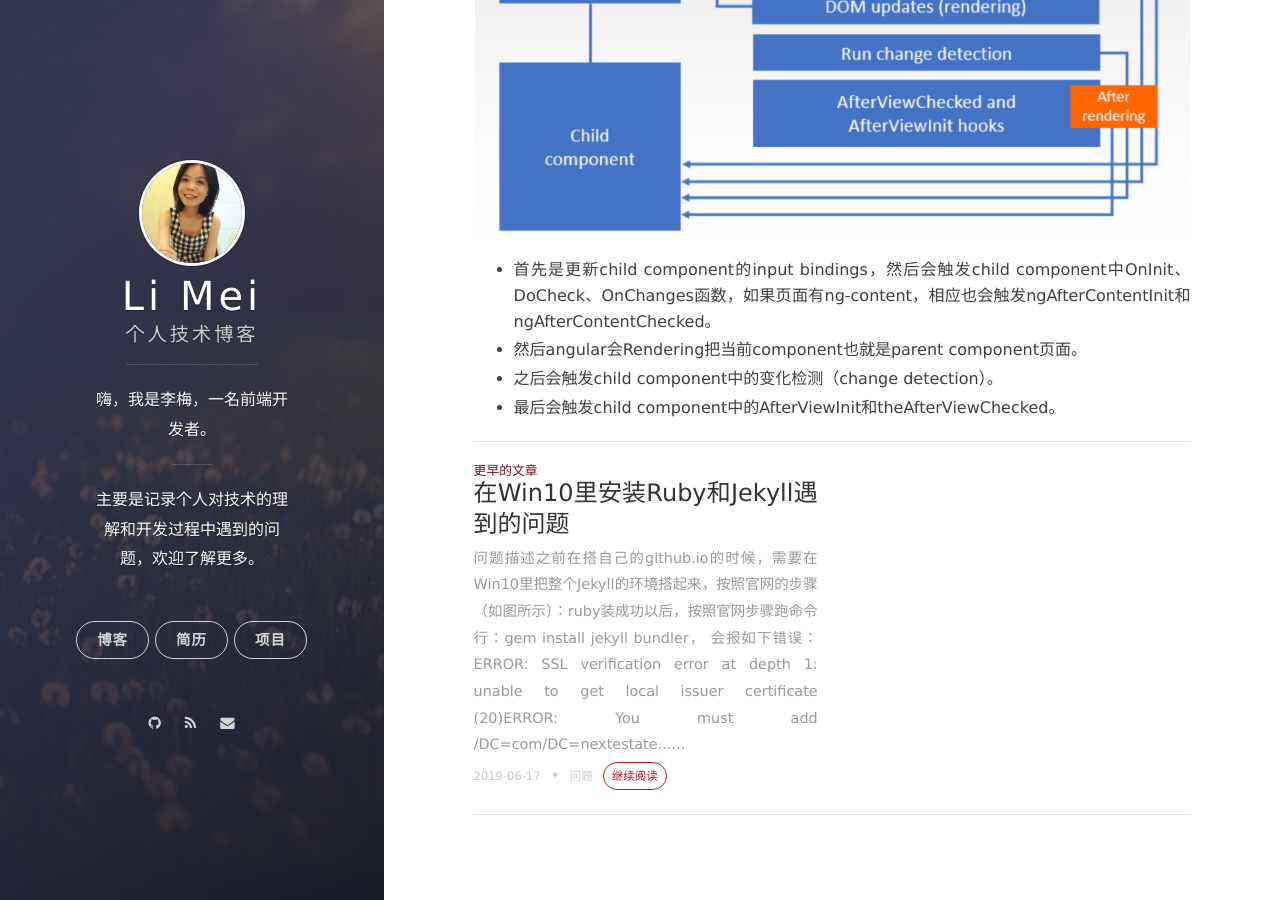
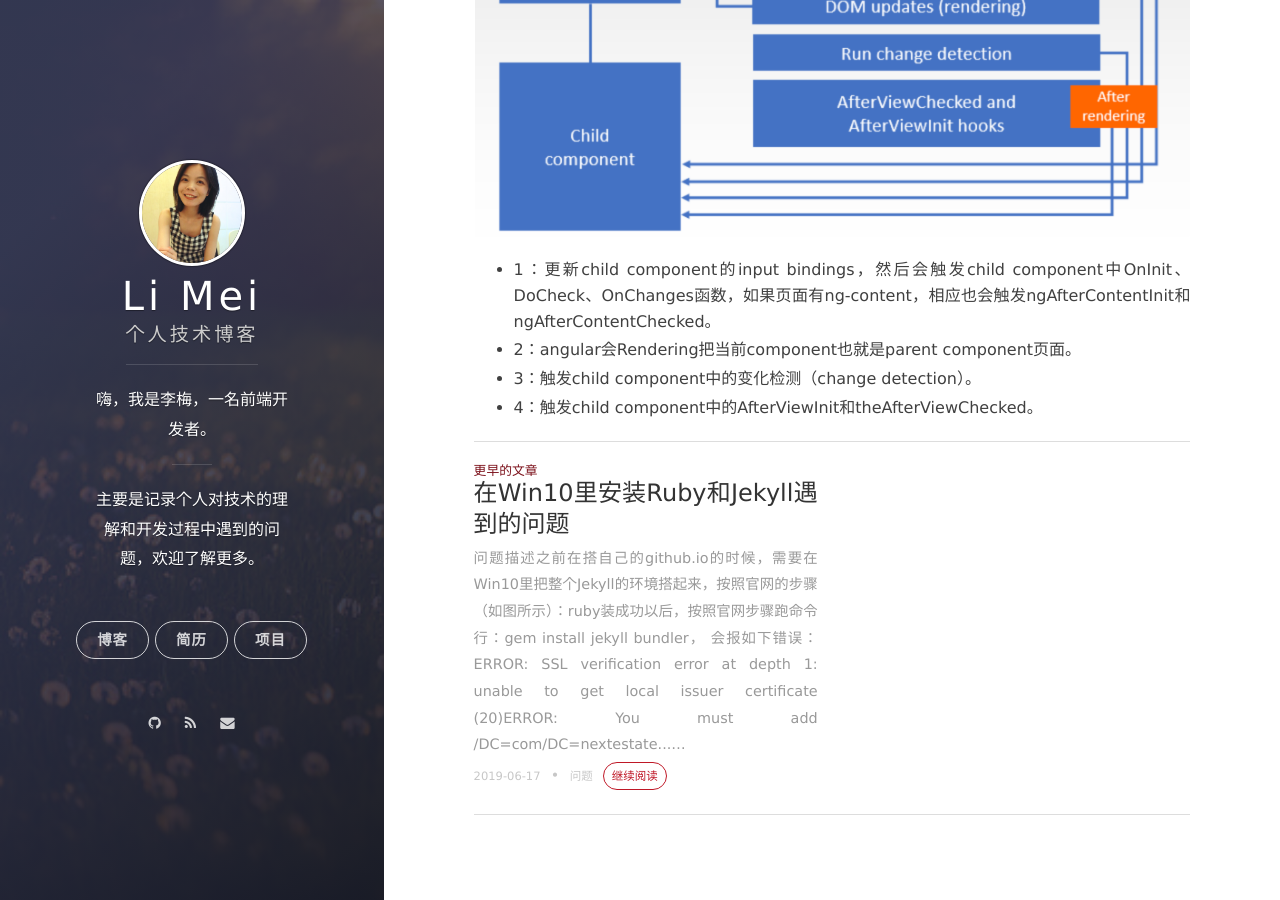
Before and after one commit to LiMeii/LiMeii.github.io, a Jekyll site: the page built from _posts/2019-06-21-angular-unidirectional-data-flow.md, in a window 1280 px wide and 900 px high, scrolled down 4670 px. Built offline with Jekyll 4.4.1, drawn with Linux system fonts in a browser that asks for light colours; nearby versions of some CDN libraries.

Commit message:
update unidirectional data flow post

```diff
--- a/_posts/2019-06-21-angular-unidirectional-data-flow.md
+++ b/_posts/2019-06-21-angular-unidirectional-data-flow.md
@@ -49,7 +49,7 @@
 
 **那为什么在ngAfterViewInit和ngAfterViewChecked会报错，而且其他几个钩子函数里不报错呢？**我们来调试一下他的core.js源代码，具体调试方法如下：
 
-![angular-unidirectional-data-flow](https://limeii.github.io/assets/images/posts/angular/angular-unidirectional-data-flow6.gif){:height="100%" width="100%"}
+![angular-unidirectional-data-flow](https://limeii.github.io/assets/images/posts/angular/angular-unidirectional-data-flow06.gif){:height="100%" width="100%"}
 
 把checkAndUpdateView方法简化一下：
 
@@ -80,7 +80,7 @@
 最后来总结一下，在angular中低层级的component向上一层级触发检测机制的时候具体流程：
 ![angular-unidirectional-data-flow](https://limeii.github.io/assets/images/posts/angular/angular-unidirectional-data-flow7.png){:height="100%" width="100%"}
 
-- 首先是更新child component的input bindings，然后会触发child component中OnInit、DoCheck、OnChanges函数，如果页面有ng-content，相应也会触发ngAfterContentInit和ngAfterContentChecked。
-- 然后angular会Rendering把当前component也就是parent component页面。
-- 之后会触发child component中的变化检测（change detection）。
-- 最后会触发child component中的AfterViewInit和theAfterViewChecked。
+- 1：更新child component的input bindings，然后会触发child component中OnInit、DoCheck、OnChanges函数，如果页面有ng-content，相应也会触发ngAfterContentInit和ngAfterContentChecked。
+- 2：angular会Rendering把当前component也就是parent component页面。
+- 3：触发child component中的变化检测（change detection）。
+- 4：触发child component中的AfterViewInit和theAfterViewChecked。
```
Also changed, not shown: 2 other files.
